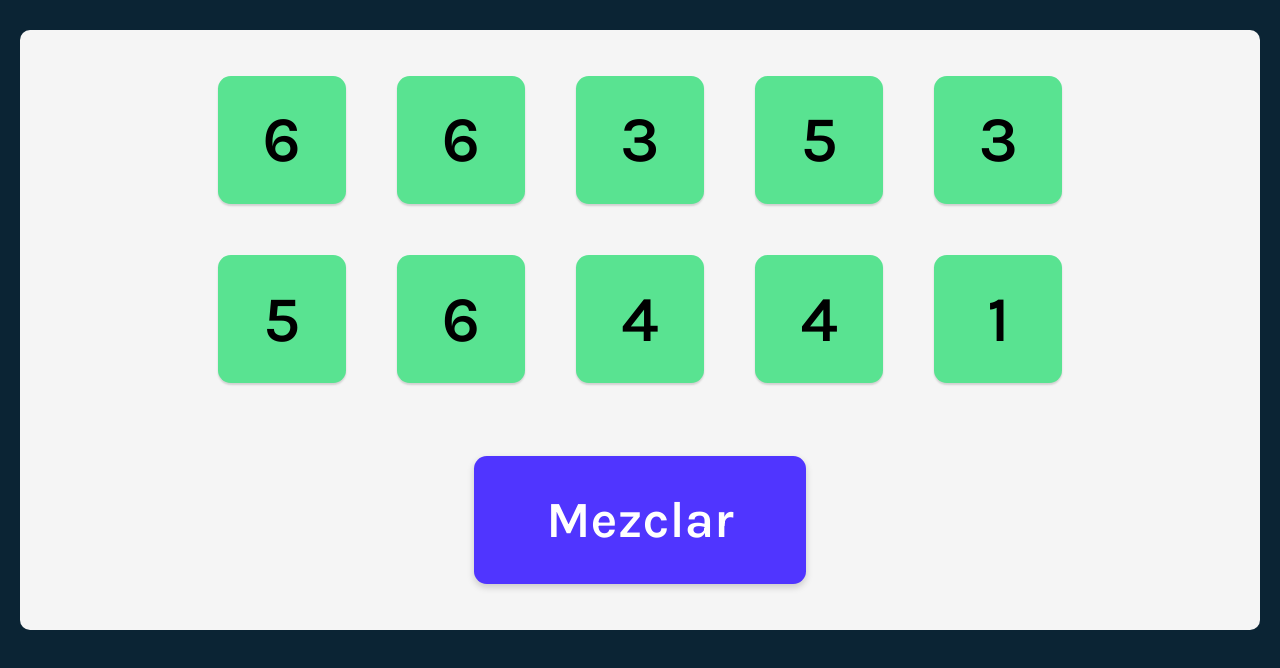
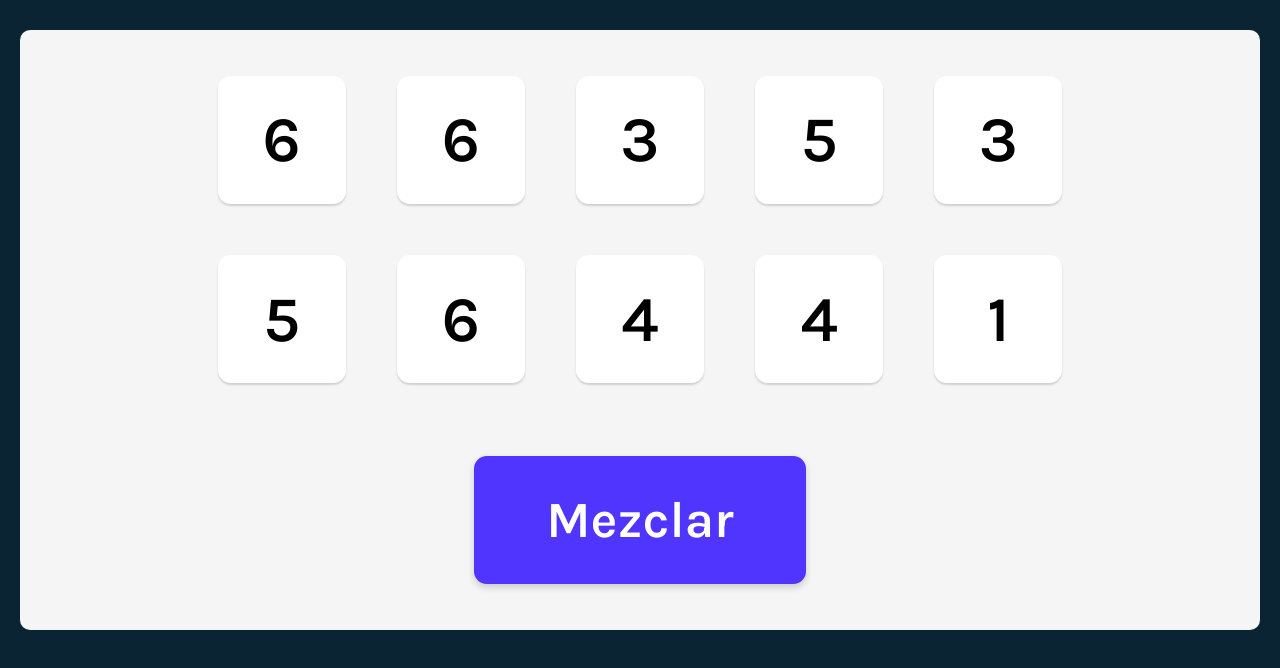
Before and after one commit to crcascr/React-Learning, a React (Create React App) app in the folder practice-projects/tenzies-game/: page / in a window 1280 px wide. Shown: the top 668 px of the page. Built offline with nearby package versions, Linux system fonts and the light colour scheme.

Commit message:
Manejo clic en numero y cambio estilo

```diff
--- a/practice-projects/tenzies-game/src/AppTenzies.js
+++ b/practice-projects/tenzies-game/src/AppTenzies.js
@@ -8,16 +8,32 @@ function AppTenzies() {
 
     for (let i = 0; i < 10; i++) {
       const numeroDado = Math.ceil(Math.random() * 6);
-      arregloNumeros.push({ valor: numeroDado, ocupado: true, id: nanoid() });
+      arregloNumeros.push({ valor: numeroDado, ocupado: false, id: nanoid() });
     }
     return arregloNumeros;
   }
 
   const [numeros, setNumeros] = React.useState(todosNumerosDado());
 
+  function mantenerOcupado(id) {
+    //console.log("ID número:", id);
+    setNumeros((prevNumeros) => {
+      return prevNumeros.map((numero) => {
+        return numero.id === id
+          ? { ...numero, ocupado: !numero.ocupado }
+          : numero;
+      });
+    });
+  }
+
   const elementoNumero = numeros.map((numero) => {
     return (
-      <Arreglo numero={numero.valor} key={numero.id} ocupado={numero.ocupado} />
+      <Arreglo
+        numero={numero.valor}
+        key={numero.id}
+        ocupado={numero.ocupado}
+        mantenerOcupado={() => mantenerOcupado(numero.id)}
+      />
     );
   });
 
--- a/practice-projects/tenzies-game/src/Components/Arreglo.js
+++ b/practice-projects/tenzies-game/src/Components/Arreglo.js
@@ -1,9 +1,15 @@
 import React from "react";
 
 function Arreglo(props) {
+  //console.log(props)
+
   const estilos = { backgroundColor: props.ocupado ? "#59E391" : "#ffffff" };
   return (
-    <a className="numeros--numero" style={estilos}>
+    <a
+      className="numeros--numero"
+      style={estilos}
+      onClick={props.mantenerOcupado}
+    >
       {props.numero}
     </a>
   );
```
